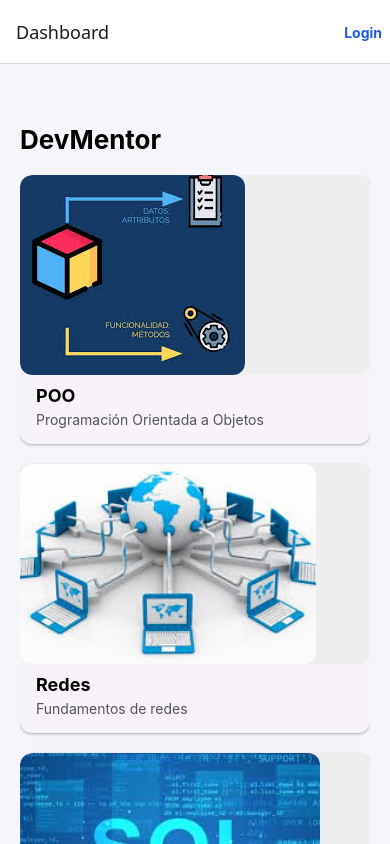
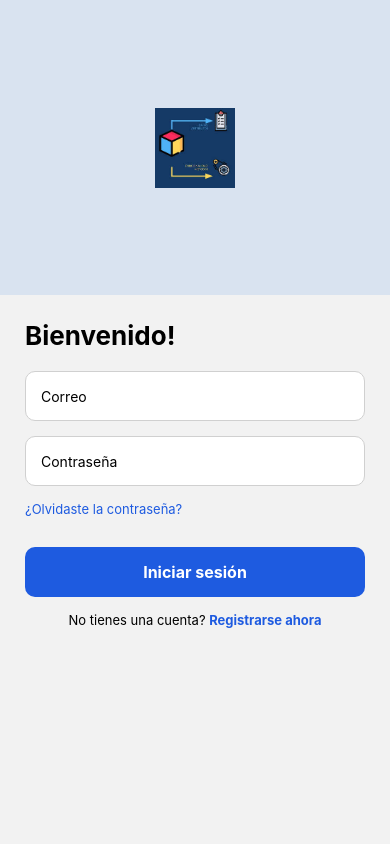
Before and after one commit to Josseline18/DevMentor, a React Native app in the folder Frontend/: screen / in a window 390 px wide. Built offline with nearby package versions, Linux system fonts and the light colour scheme.

Commit message:
login como primera pantalla

```diff
--- a/Frontend/App.js
+++ b/Frontend/App.js
@@ -16,7 +16,13 @@ export default function App() {
       <Stack.Navigator>
 
         <Stack.Screen
-          name="Dashboard"
+          name="Login"
+          component={Login}
+          options={{ headerShown: false }}
+        />
+
+        <Stack.Screen
+          name="DevMentor"
           component={Dashboard}
           options={({ navigation }) => ({
             headerRight: () => (
@@ -41,15 +47,11 @@ export default function App() {
         />
 
         <Stack.Screen
-          name="Advisors"
+          name="Asesores"
           component={Advisors}
         />
 
-        <Stack.Screen
-          name="Login"
-          component={Login}
-          options={{ headerShown: false }}
-        />
+
 
         <Stack.Screen
           name="Register"
--- a/Frontend/src/Screens/Dashboard.js
+++ b/Frontend/src/Screens/Dashboard.js
@@ -24,15 +24,12 @@ export default function Dashboard({ navigation }) {
 
   return (
     <View style={styles.container}>
-
-      <Text style={styles.title}>DevMentor</Text>
-
       <ScrollView>
 
         {materias.map((m, index) => (
           <TouchableOpacity
             key={index}
-            onPress={() => navigation.navigate("Advisors")}
+            onPress={() => navigation.navigate("Asesores")}
           >
             <Card style={styles.card}>
 
--- a/Frontend/src/Screens/Login.js
+++ b/Frontend/src/Screens/Login.js
@@ -31,7 +31,10 @@ export default function Login({ navigation }) {
           ¿Olvidaste la contraseña?
         </Text>
 
-        <TouchableOpacity style={styles.button}>
+        <TouchableOpacity
+          style={styles.button}
+          onPress={() => navigation.navigate("DevMentor")}
+        >
           <Text style={styles.buttonText}>Iniciar sesión</Text>
         </TouchableOpacity>
 
```
